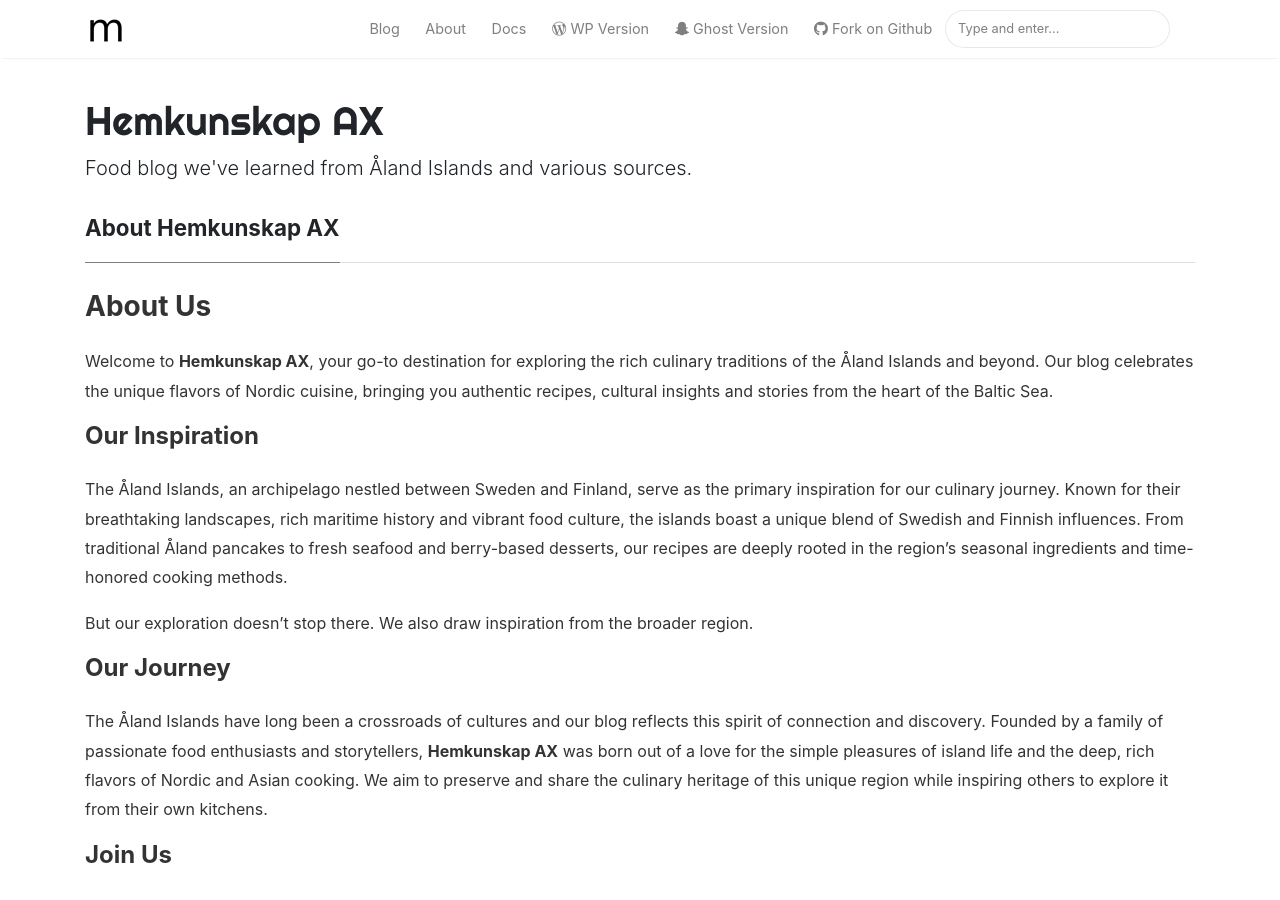
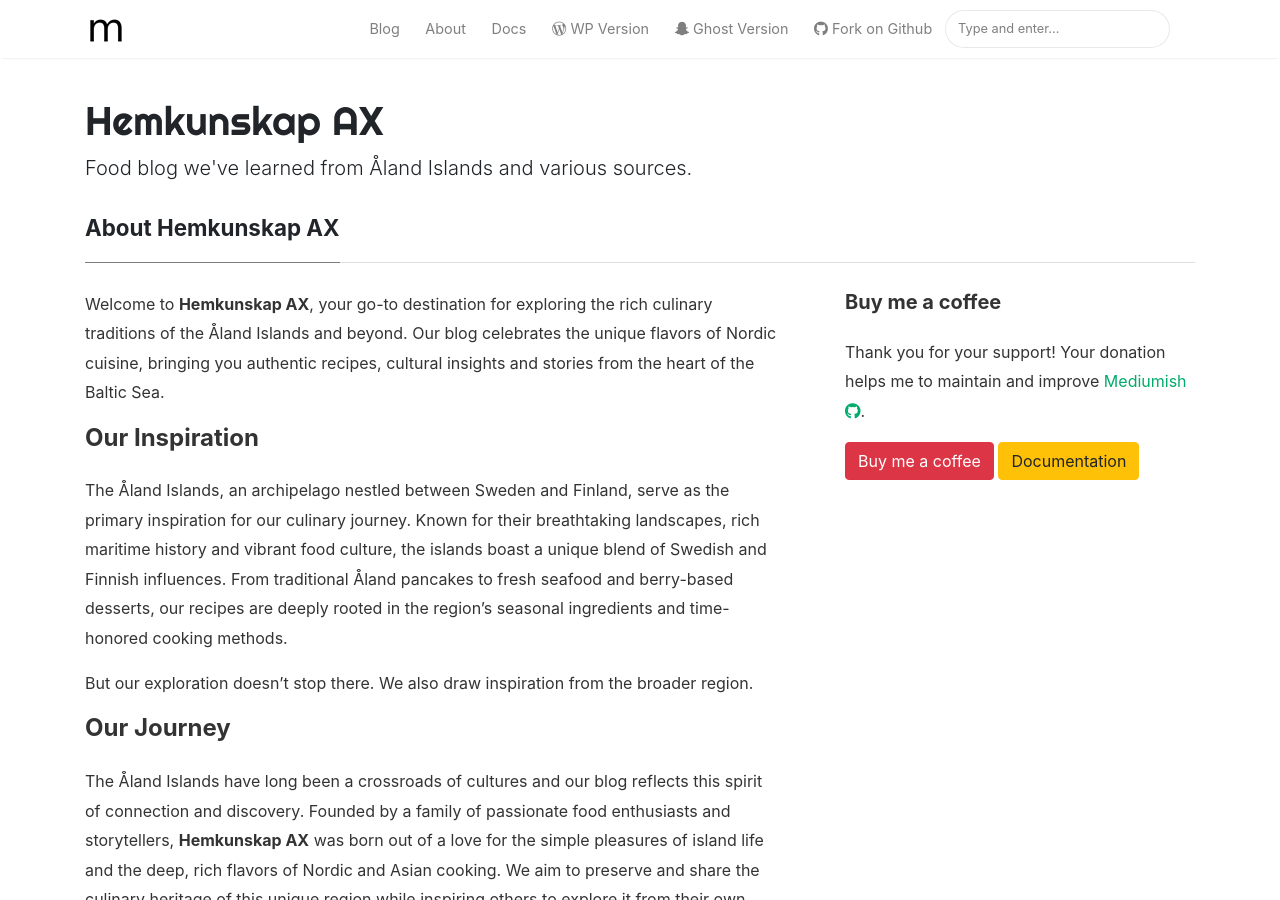
Before and after one commit to hmenorjr/hemkunskap-ax, a Jekyll site: the page built from _pages/about.md, in a window 1280 px wide and 900 px high. Built offline with Jekyll 4.4.1, drawn with Linux system fonts in a browser that asks for light colours; nearby versions of some CDN libraries.

Commit message:
Change format from MD to HTML

```diff
--- a/_pages/about.md
+++ b/_pages/about.md
@@ -4,28 +4,27 @@ title: About Hemkunskap AX
 permalink: /about
 ---
 
-### About Us
-
-Welcome to **Hemkunskap AX**, your go-to destination for exploring the rich culinary traditions of the Åland Islands and beyond. Our blog celebrates the unique flavors of Nordic cuisine, bringing you authentic recipes, cultural insights and stories from the heart of the Baltic Sea.
-
-#### Our Inspiration
-
-The Åland Islands, an archipelago nestled between Sweden and Finland, serve as the primary inspiration for our culinary journey. Known for their breathtaking landscapes, rich maritime history and vibrant food culture, the islands boast a unique blend of Swedish and Finnish influences. From traditional Åland pancakes to fresh seafood and berry-based desserts, our recipes are deeply rooted in the region’s seasonal ingredients and time-honored cooking methods.
-
-But our exploration doesn’t stop there. We also draw inspiration from the broader region.
-
-#### Our Journey
-
-The Åland Islands have long been a crossroads of cultures and our blog reflects this spirit of connection and discovery. Founded by a family of passionate food enthusiasts and storytellers, **Hemkunskap AX** was born out of a love for the simple pleasures of island life and the deep, rich flavors of Nordic and Asian cooking. We aim to preserve and share the culinary heritage of this unique region while inspiring others to explore it from their own kitchens.
-
-#### Join Us
-
-We invite you to embark on this flavorful journey with us. Whether you’re a seasoned cook or new to Nordic cuisine, there’s something here for everyone. Dive into our recipes, explore our stories and let the tastes of the Åland Islands and beyond inspire your cooking.
-
-Welcome to **Hemkunskap AX** — where tradition meets the table, and every meal tells a story.
-
 <div class="row justify-content-between">
     <div class="col-md-8 pr-5">
+        <p>Welcome to <strong>Hemkunskap AX</strong>, your go-to destination for exploring the rich culinary traditions of the Åland Islands and beyond. Our blog celebrates the unique flavors of Nordic cuisine, bringing you authentic recipes, cultural insights and stories from the heart of the Baltic Sea.</p>
+
+        <h4>Our Inspiration</h4>
+
+        <p>The Åland Islands, an archipelago nestled between Sweden and Finland, serve as the primary inspiration for our culinary journey. Known for their breathtaking landscapes, rich maritime history and vibrant food culture, the islands boast a unique blend of Swedish and Finnish influences. From traditional Åland pancakes to fresh seafood and berry-based desserts, our recipes are deeply rooted in the region’s seasonal ingredients and time-honored cooking methods.</p>
+
+        <p>But our exploration doesn’t stop there. We also draw inspiration from the broader region.</p>
+
+        <h4>Our Journey</h4>
+
+        <p>The Åland Islands have long been a crossroads of cultures and our blog reflects this spirit of connection and discovery. Founded by a family of passionate food enthusiasts and storytellers, <strong>Hemkunskap AX</strong> was born out of a love for the simple pleasures of island life and the deep, rich flavors of Nordic and Asian cooking. We aim to preserve and share the culinary heritage of this unique region while inspiring others to explore it from their own kitchens.</p>
+
+        <h4>Join Us</h4>
+
+        <p>We invite you to embark on this flavorful journey with us. Whether you’re a seasoned cook or new to Nordic cuisine, there’s something here for everyone. Dive into our recipes, explore our stories and let the tastes of the Åland Islands and beyond inspire your cooking.</p>
+
+        <p>Welcome to <strong>Hemkunskap AX</strong> — where tradition meets the table, and every meal tells a story.</p>
+
+
         <p>This website is built with Jekyll and Mediumish template for Jekyll. It's for demonstration purposes, no real content can be found. Mediumish template for Jekyll is compatible with Github pages, in fact even this demo is created with Github Pages and hosted with Github.</p>
     </div>
 
```
